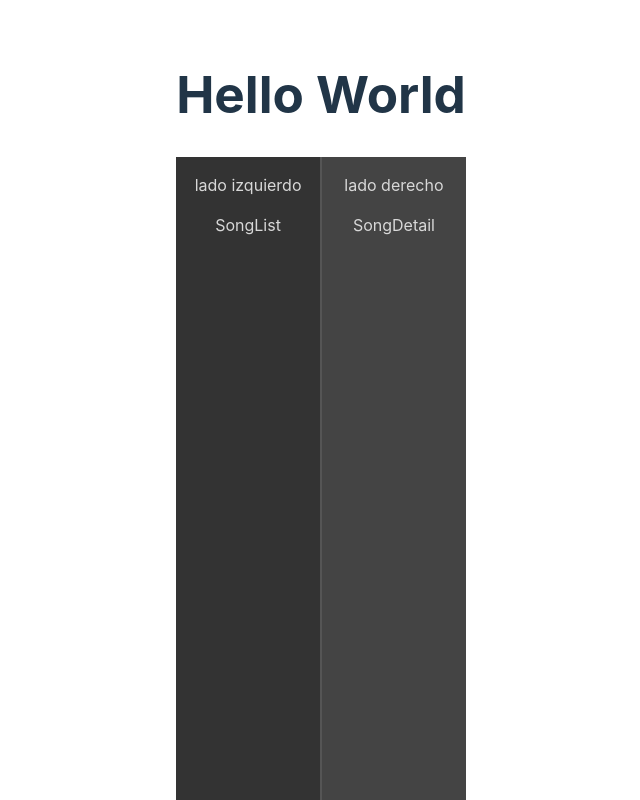
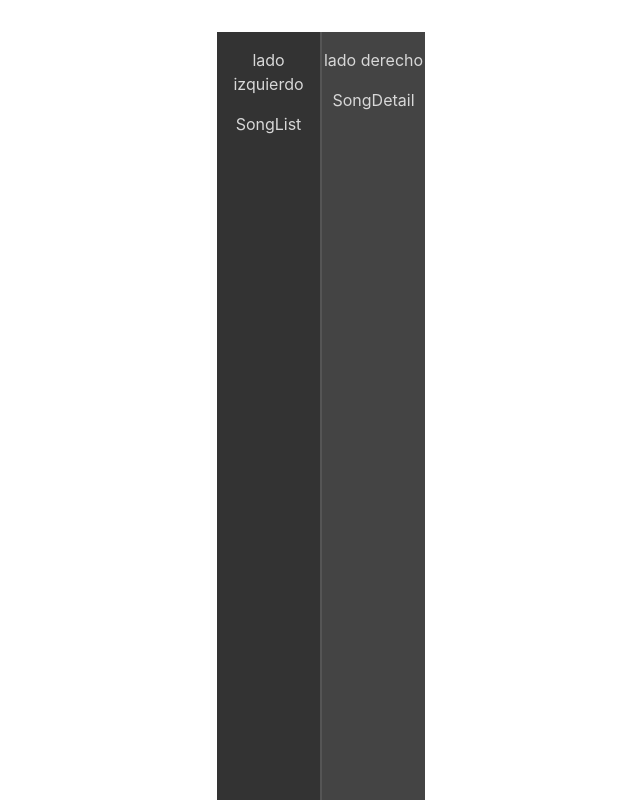
Before and after one commit to jesualujan/FrontendAvanzado_37_WEB_A, a React app in the folder 02.ReactContext/: page / in a window 1280 px wide. Shown: the top 800 px of the page, without its empty margins (319-959 px from the left). Built offline with nearby package versions, Linux system fonts and the light colour scheme; the HTML template or start-up script is replaced by a standard one.

Commit message:
✨ importamos home

```diff
--- a/02.ReactContext/src/App.jsx
+++ b/02.ReactContext/src/App.jsx
@@ -1,11 +1,10 @@
+import Home from './Pages/Home'
 import './App.css'
-import Home from './Pages'
 
 function App() {
 
   return (
     <>
-     <h1>Hello World</h1>
      <Home/>
     </>
   )
```
